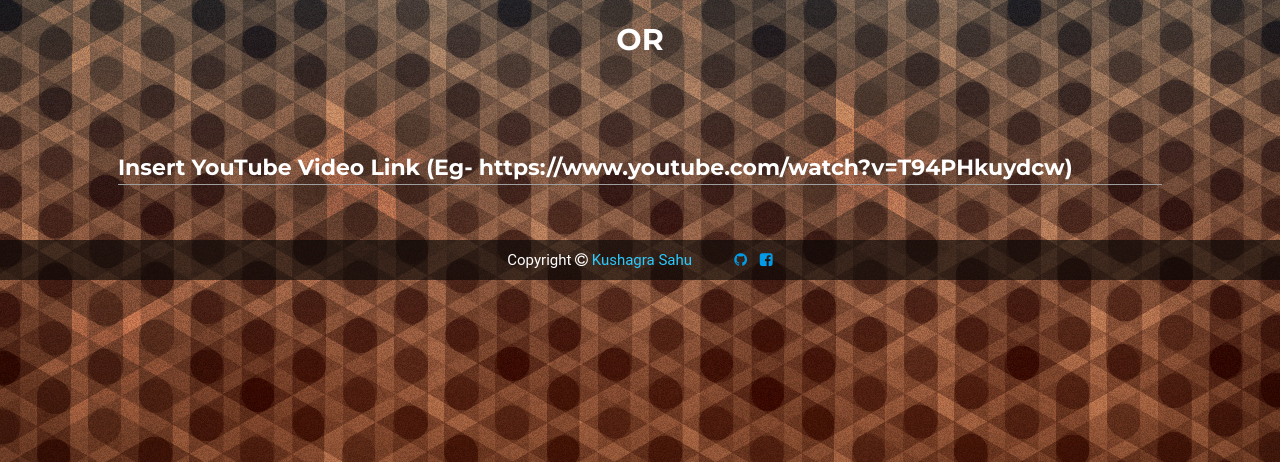
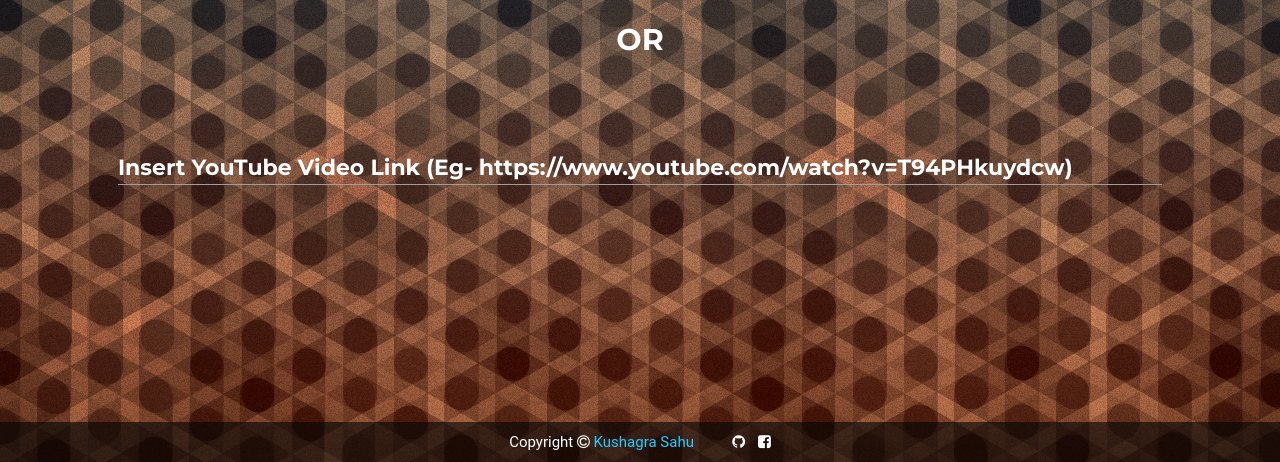
Before and after one commit to kushagraSahu/valardownloadis, a Django app: page /video/ in a window 1280 px wide. Shown: the part 538-1000 px from the top of the page. Run offline with Django 3.2, Linux system fonts and the light colour scheme; some libraries are stand-ins or nearby versions; some web fonts are replaced.

Commit message:
restoring old code, deploy did'nt work

```diff
--- a/vbWeb/app/static/app/css/home.css
+++ b/vbWeb/app/static/app/css/home.css
@@ -77,7 +77,7 @@ a {
 
 #footer{
 	position: fixed;
-	z-index: -1;
+
 }
 
 /*Parralax*/
--- a/vbWeb/app/templates/app/playlist.html
+++ b/vbWeb/app/templates/app/playlist.html
@@ -82,7 +82,6 @@
 		}
 		#footer {
 			position: fixed;
-			z-index: -1;
 		}
 		@media screen and (max-width: 1000px) {
 			.home{
--- a/vbWeb/app/templates/app/video_form.html
+++ b/vbWeb/app/templates/app/video_form.html
@@ -81,6 +81,9 @@
 			font-weight: bolder;
 			color: white;
 		}
+		#footer {
+			position: fixed;
+		}
 		@media screen and (max-width: 1000px) {
 			.home{
 				height: 35%;
--- a/vbWeb/templates/common/footer.html
+++ b/vbWeb/templates/common/footer.html
@@ -1,4 +1,4 @@
 {% load staticfiles %}
 <div id = "footer" style="bottom:0;height:40px; background-color:black;width:100%;line-height:40px;background-color: rgba(5, 5, 5, 0.62);text-align:center;">
-		<p style="margin-top: 0;color:white;">Copyright <i class="fa fa-copyright"></i><a style="color:#2CCAFE"> Kushagra Sahu</a> <a href="https://github.com/kushagraSahu" style="margin-left:3%"><i class="fa fa-github" aria-hidden="true"></i></a><a href="https://www.facebook.com/kushagrasahu04" style="margin-left:1%"><i class="fa fa-facebook-square" aria-hidden="true"></i></a></p>
+		<p style="margin-top: 0;color:white;">Copyright <i class="fa fa-copyright"></i><a style="color:#2CCAFE"> Kushagra Sahu</a><a href="https://github.com/kushagraSahu" style="margin-left:3%;color:white"><i class="fa fa-github" aria-hidden="true"></i></a><a href="https://www.facebook.com/kushagrasahu04" style="margin-left:1%;color:white"><i class="fa fa-facebook-square" aria-hidden="true"></i></a></p>
 </div>
```
